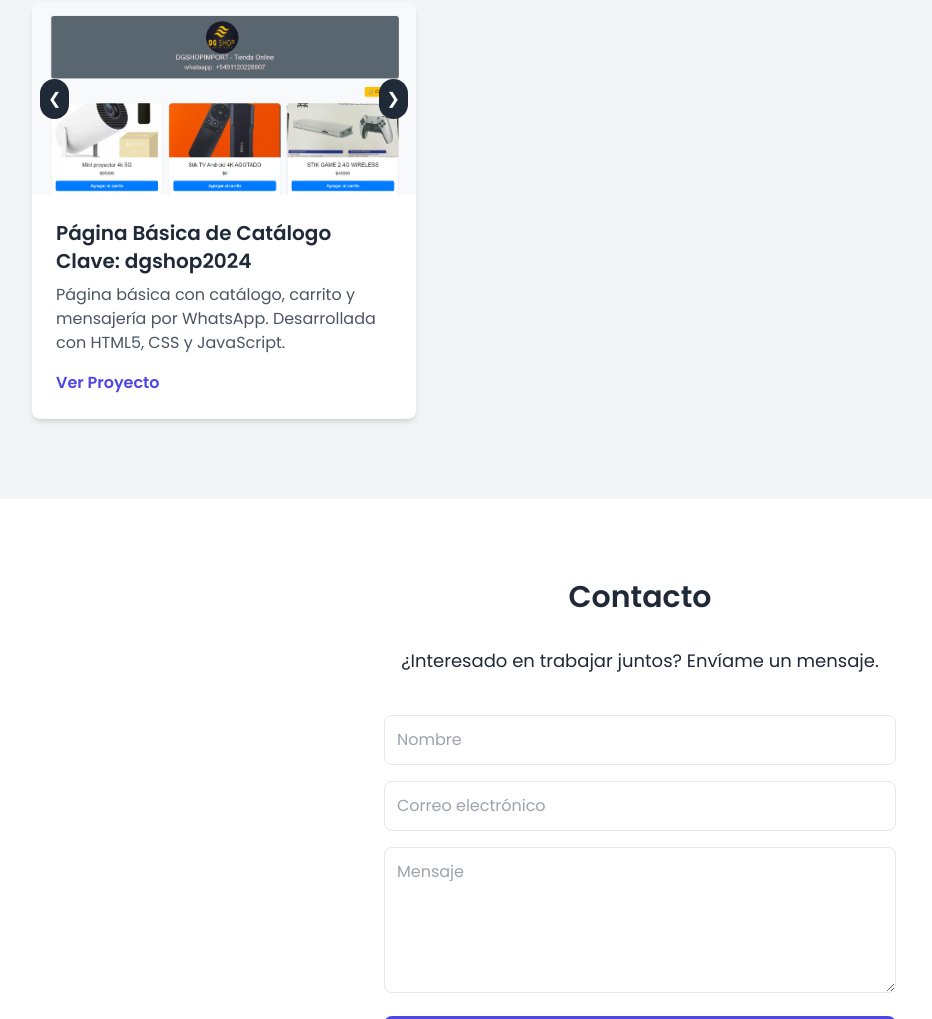
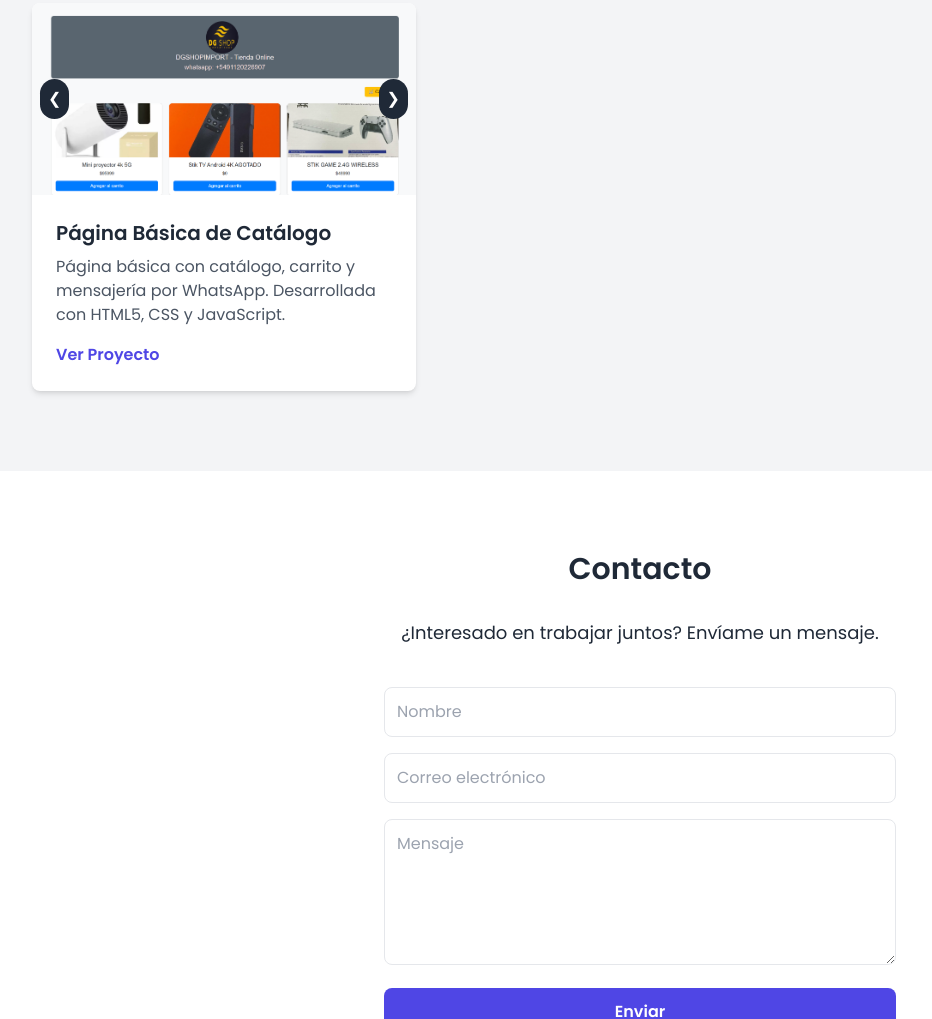
Before and after one commit to dgodoy34/portfolio, a plain HTML site: page index.html in a window 1280 px wide. Shown: the part 2021-3040 px from the top of the page, without its empty margins (0-932 px from the left). Drawn offline with nearby package versions, Linux system fonts and the light colour scheme.

Commit message:
Update index.html

```diff
--- a/index.html
+++ b/index.html
@@ -129,7 +129,7 @@
                         <button class="absolute top-1/2 right-2 transform -translate-y-1/2 bg-gray-800 text-white p-2 rounded-full carousel-next" aria-label="Imagen siguiente">❯</button>
                     </div>
                     <div class="p-6">
-                        <h3 class="text-xl font-semibold mb-2">Página Básica de Catálogo  Clave: dgshop2024</h3>
+                        <h3 class="text-xl font-semibold mb-2">Página Básica de Catálogo</h3>
                         <p class="text-gray-600 mb-4">Página básica con catálogo, carrito y mensajería por WhatsApp. Desarrollada con HTML5, CSS y JavaScript.</p>
                         <a href="https://dgodoy34.github.io/importacion/" class="text-indigo-600 font-semibold hover:underline" aria-label="Ver proyecto 4">Ver Proyecto</a>
                     </div>
```
